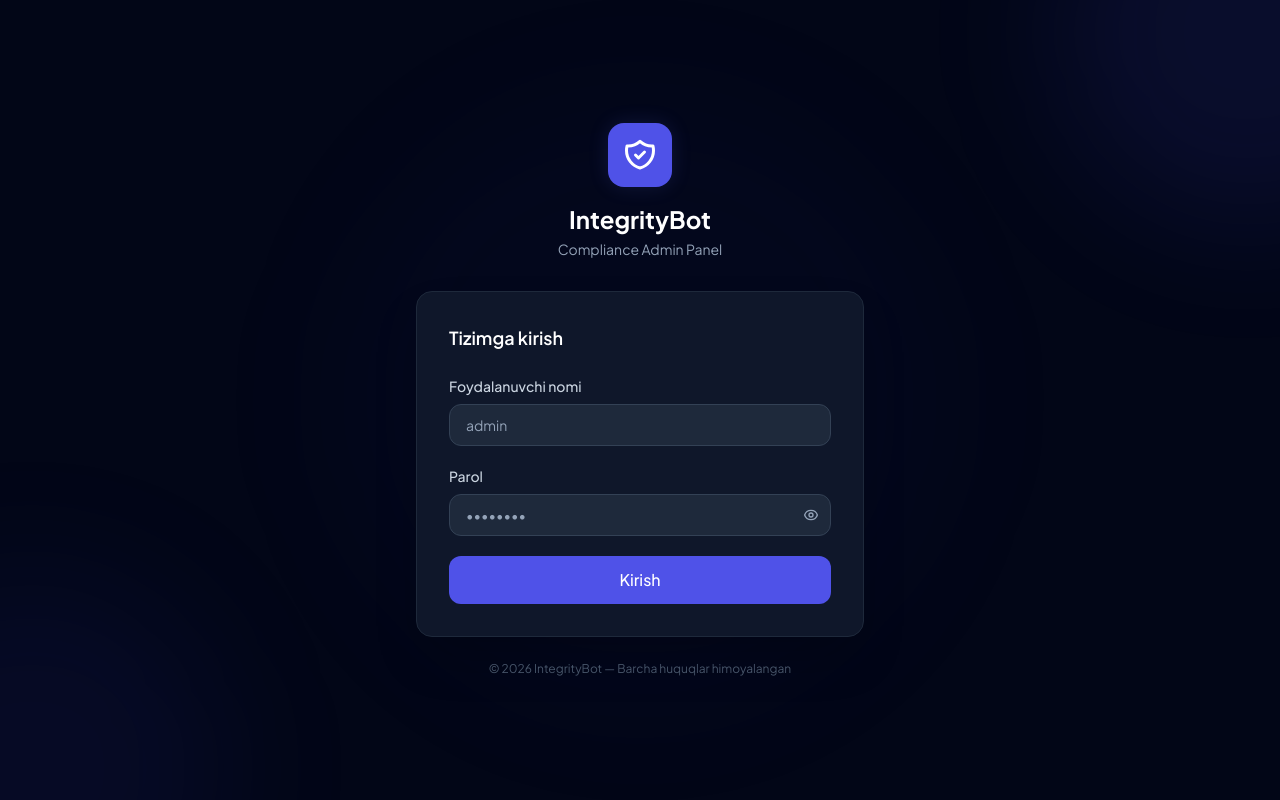
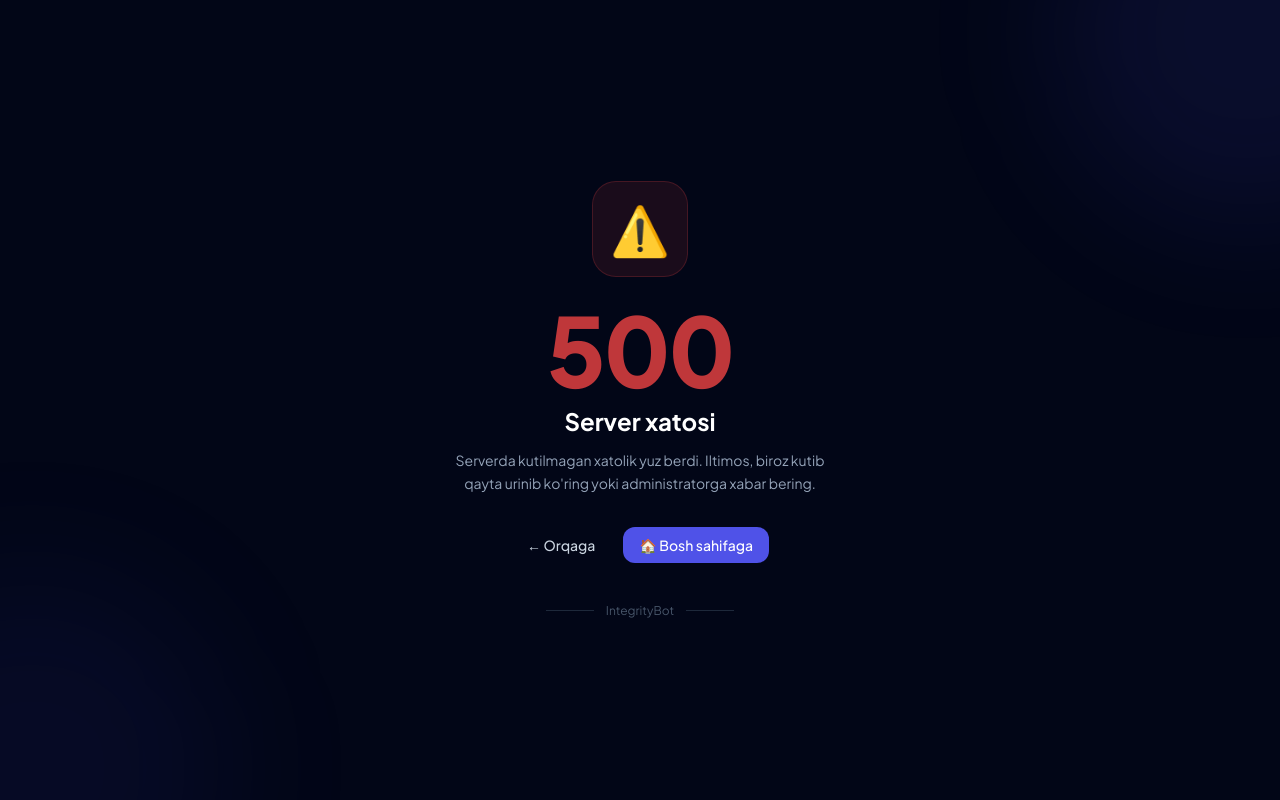
Before and after one commit to humoyun72/bmbholding, a Vue app in the folder frontend/: page /500 in a window 1280 px wide. Before the commit this address led to /login. Built offline with nearby package versions, Linux system fonts and the light colour scheme; no server answers.

Commit message:
add custom pages for errors

```diff
--- /dev/null
+++ b/frontend/src/pages/ErrorPage.vue
@@ -0,0 +1,126 @@
+<template>
+  <div class="min-h-screen bg-surface-950 flex items-center justify-center p-4 relative overflow-hidden">
+    <!-- Background decoration -->
+    <div class="absolute inset-0 overflow-hidden pointer-events-none">
+      <div class="absolute -top-40 -right-40 w-96 h-96 bg-brand-600/10 rounded-full blur-3xl"></div>
+      <div class="absolute -bottom-40 -left-40 w-96 h-96 bg-brand-800/10 rounded-full blur-3xl"></div>
+    </div>
+
+    <div class="relative animate-fade-in text-center max-w-lg">
+      <!-- Icon -->
+      <div class="inline-flex items-center justify-center w-24 h-24 rounded-3xl mb-6"
+        :class="config.iconBg">
+        <span class="text-5xl">{{ config.icon }}</span>
+      </div>
+
+      <!-- Error code -->
+      <div class="text-8xl font-black tracking-tight mb-2"
+        :class="config.codeColor">
+        {{ code }}
+      </div>
+
+      <!-- Title -->
+      <h1 class="text-2xl font-bold text-white mb-3">{{ config.title }}</h1>
+
+      <!-- Description -->
+      <p class="text-surface-400 text-sm leading-relaxed max-w-sm mx-auto mb-8">
+        {{ config.description }}
+      </p>
+
+      <!-- Actions -->
+      <div class="flex items-center justify-center gap-3 flex-wrap">
+        <button @click="goBack" class="btn-ghost text-sm">
+          ← Orqaga
+        </button>
+        <router-link to="/dashboard" class="btn-primary text-sm">
+          🏠 Bosh sahifaga
+        </router-link>
+      </div>
+
+      <!-- Decorative line -->
+      <div class="mt-10 flex items-center gap-3 justify-center">
+        <div class="h-px w-12 bg-surface-800"></div>
+        <span class="text-surface-600 text-xs">IntegrityBot</span>
+        <div class="h-px w-12 bg-surface-800"></div>
+      </div>
+    </div>
+  </div>
+</template>
+
+<script setup>
+import { computed } from 'vue'
+import { useRouter, useRoute } from 'vue-router'
+
+const props = defineProps({
+  code: { type: [Number, String], default: 404 },
+})
+
+const router = useRouter()
+const route = useRoute()
+
+// Route meta dan override qilish imkoniyati
+const code = computed(() => route.meta?.errorCode || props.code)
+
+const ERROR_MAP = {
+  403: {
+    icon: '🔒',
+    iconBg: 'bg-amber-500/10 border border-amber-500/20',
+    codeColor: 'text-amber-500/80',
+    title: 'Ruxsat berilmagan',
+    description: 'Sizda bu sahifaga kirish huquqi yo\'q. Agar bu xato deb o\'ylasangiz, administratorga murojaat qiling.',
+  },
+  404: {
+    icon: '🔍',
+    iconBg: 'bg-brand-500/10 border border-brand-500/20',
+    codeColor: 'text-brand-500/80',
+    title: 'Sahifa topilmadi',
+    description: 'Siz qidirayotgan sahifa mavjud emas, o\'chirilgan yoki manzil noto\'g\'ri kiritilgan bo\'lishi mumkin.',
+  },
+  500: {
+    icon: '⚠️',
+    iconBg: 'bg-red-500/10 border border-red-500/20',
+    codeColor: 'text-red-500/80',
+    title: 'Server xatosi',
+    description: 'Serverda kutilmagan xatolik yuz berdi. Iltimos, biroz kutib qayta urinib ko\'ring yoki administratorga xabar bering.',
+  },
+  502: {
+    icon: '🔌',
+    iconBg: 'bg-orange-500/10 border border-orange-500/20',
+    codeColor: 'text-orange-500/80',
+    title: 'Server javob bermayapti',
+    description: 'Backend server hozirda ishlamayapti yoki texnik xizmat ko\'rsatilmoqda. Biroz kutib qayta urinib ko\'ring.',
+  },
+  503: {
+    icon: '🛠️',
+    iconBg: 'bg-yellow-500/10 border border-yellow-500/20',
+    codeColor: 'text-yellow-500/80',
+    title: 'Texnik xizmat',
+    description: 'Tizimda texnik ishlar olib borilmoqda. Iltimos, biroz vaqtdan keyin qayta kiring.',
+  },
+  429: {
+    icon: '🐌',
+    iconBg: 'bg-purple-500/10 border border-purple-500/20',
+    codeColor: 'text-purple-500/80',
+    title: 'Juda ko\'p so\'rov',
+    description: 'Siz juda ko\'p so\'rov yubordingiz. Iltimos, biroz kutib qayta urinib ko\'ring.',
+  },
+}
+
+const FALLBACK = {
+  icon: '❌',
+  iconBg: 'bg-red-500/10 border border-red-500/20',
+  codeColor: 'text-red-500/80',
+  title: 'Xatolik yuz berdi',
+  description: 'Kutilmagan xatolik. Iltimos qayta urinib ko\'ring yoki administratorga murojaat qiling.',
+}
+
+const config = computed(() => ERROR_MAP[code.value] || FALLBACK)
+
+function goBack() {
+  if (window.history.length > 2) {
+    router.back()
+  } else {
+    router.push('/dashboard')
+  }
+}
+</script>
--- a/frontend/src/router/index.js
+++ b/frontend/src/router/index.js
@@ -1,5 +1,7 @@
 import { createRouter, createWebHistory } from 'vue-router'
 import { useAuthStore } from '@/stores/auth'
+
+const ErrorPage = () => import('@/pages/ErrorPage.vue')
 
 const routes = [
   {
@@ -8,6 +10,43 @@ const routes = [
     component: () => import('@/pages/Login.vue'),
     meta: { public: true }
   },
+  // ── Error pages ──────────────────────────────────────────
+  {
+    path: '/403',
+    name: 'Forbidden',
+    component: ErrorPage,
+    props: { code: 403 },
+    meta: { public: true },
+  },
+  {
+    path: '/500',
+    name: 'ServerError',
+    component: ErrorPage,
+    props: { code: 500 },
+    meta: { public: true },
+  },
+  {
+    path: '/502',
+    name: 'BadGateway',
+    component: ErrorPage,
+    props: { code: 502 },
+    meta: { public: true },
+  },
+  {
+    path: '/503',
+    name: 'ServiceUnavailable',
+    component: ErrorPage,
+    props: { code: 503 },
+    meta: { public: true },
+  },
+  {
+    path: '/429',
+    name: 'TooManyRequests',
+    component: ErrorPage,
+    props: { code: 429 },
+    meta: { public: true },
+  },
+  // ── Main layout ──────────────────────────────────────────
   {
     path: '/',
     component: () => import('@/components/layout/AppLayout.vue'),
@@ -23,6 +62,14 @@ const routes = [
       { path: 'settings', name: 'Settings', component: () => import('@/pages/Settings.vue') },
     ]
   },
+  // ── 404 catch-all — eng oxirida bo'lishi kerak ──────────
+  {
+    path: '/:pathMatch(.*)*',
+    name: 'NotFound',
+    component: ErrorPage,
+    props: { code: 404 },
+    meta: { public: true },
+  },
 ]
 
 const router = createRouter({
@@ -36,7 +83,7 @@ router.beforeEach((to, from, next) => {
   if (!to.meta.public && !auth.isAuthenticated) {
     next('/login')
   } else if (to.meta.adminOnly && !auth.isAdmin) {
-    next('/dashboard')
+    next('/403')
   } else {
     next()
   }
--- a/frontend/src/utils/api.js
+++ b/frontend/src/utils/api.js
@@ -24,16 +24,31 @@ api.interceptors.response.use(
   },
   err => {
     _progressBar?.finish()
+    const status = err.response?.status
     const isLoginEndpoint = err.config?.url?.includes('/auth/token')
-    const is401 = err.response?.status === 401
 
     // Login sahifasida yoki login so'rovida redirect qilmaymiz —
     // aks holda 2FA paytida refresh loop yuz beradi
-    if (is401 && !isLoginEndpoint && window.location.pathname !== '/login') {
+    if (status === 401 && !isLoginEndpoint && window.location.pathname !== '/login') {
       localStorage.removeItem('token')
       localStorage.removeItem('user')
       window.location.href = '/login'
     }
+
+    // Global error page redirect — faqat sahifa so'rovlari uchun
+    // (fon so'rovlari, eksport, va boshqalar uchun emas)
+    if (!err.config?._skipErrorRedirect) {
+      if (status === 403 && !isLoginEndpoint) {
+        window.location.href = '/403'
+      } else if (status === 429) {
+        window.location.href = '/429'
+      } else if (status === 502) {
+        window.location.href = '/502'
+      } else if (status === 503) {
+        window.location.href = '/503'
+      }
+    }
+
     return Promise.reject(err)
   }
 )
```
